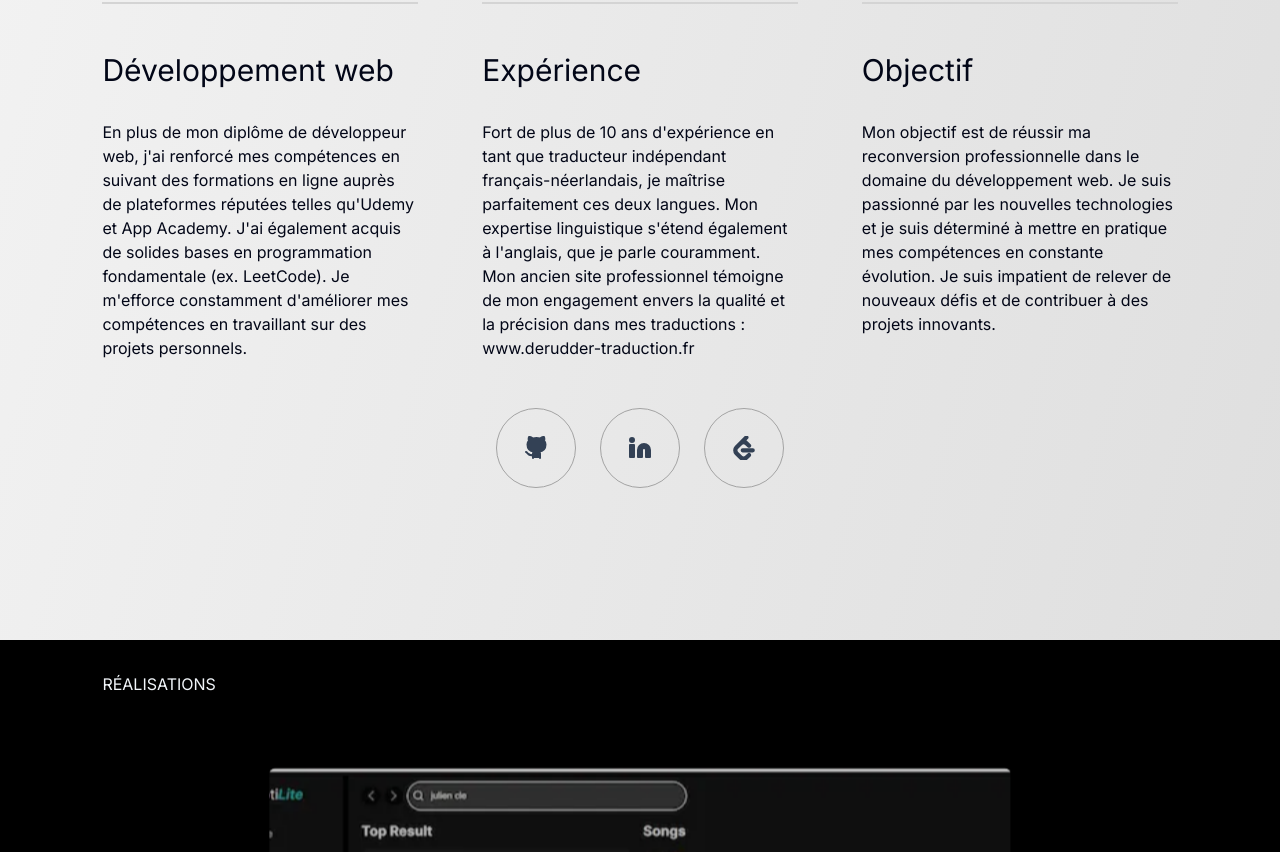
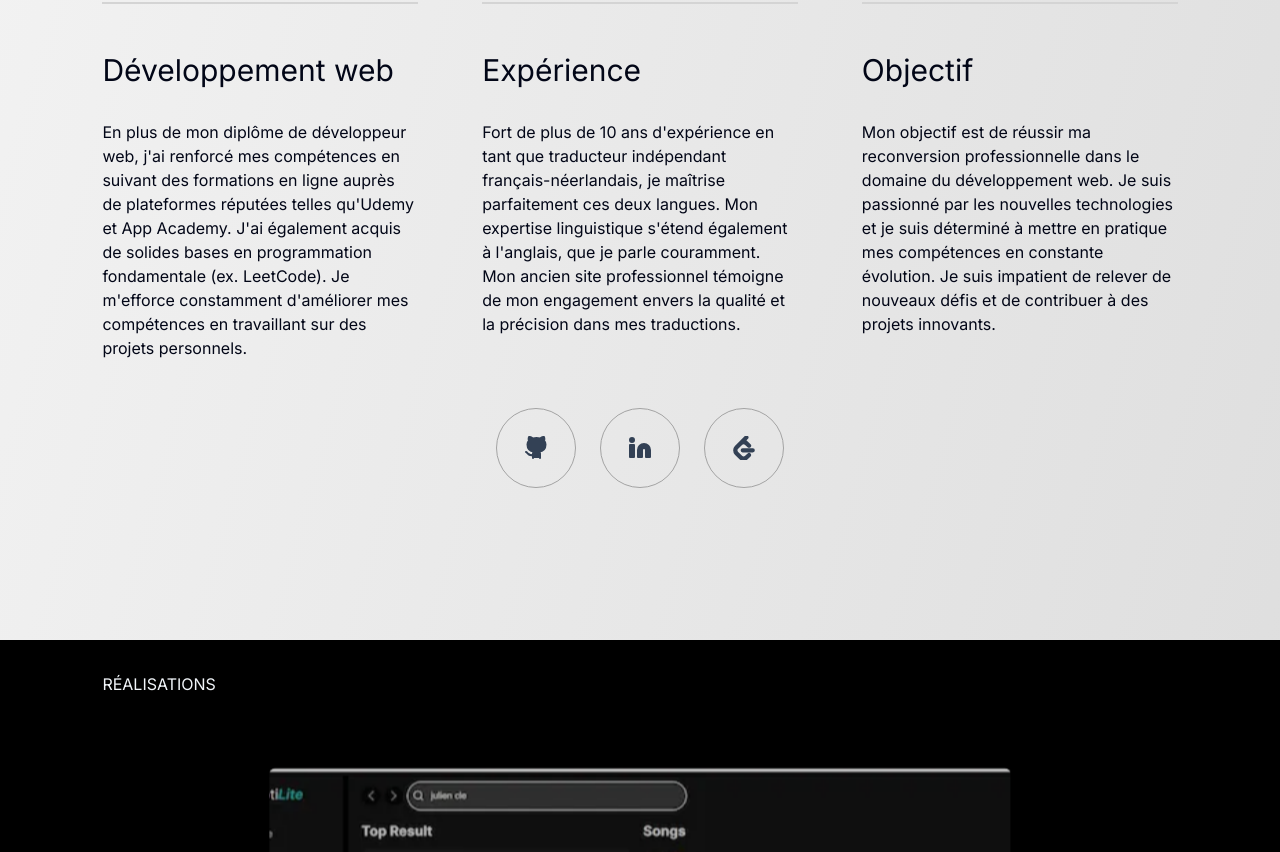
Before and after one commit to daniel-lou18/OC-projet8-portfolio, a React (Vite) app: page / in a window 1280 px wide. Shown: the part 960-1812 px from the top of the page. Built offline with nearby package versions, Linux system fonts and the light colour scheme.

Commit message:
Corriger lien vers mon ancien site professionnel

```diff
--- a/src/components/Summary/Card.tsx
+++ b/src/components/Summary/Card.tsx
@@ -18,16 +18,20 @@ function Card({ id, title, text }: CardProps) {
         <h4 className="pb-8 pt-12 text-3xl">{title}</h4>
       </Reveal>
       <Reveal>
-        <p className="text-base">{text}</p>
+        {id !== 2 && <p className="text-base">{text}</p>}
         {id === 2 && (
+          <p className="text-base">
+            {text.slice(0, text.indexOf("ancien site professionnel"))}
             <a
               target="_blank"
               href="https://www.derudder-traduction.fr"
               className="text-base hover:underline"
               aria-label="website Derudder Traduction"
             >
-            www.derudder-traduction.fr
+              ancien site professionnel
             </a>
+            {text.slice(text.indexOf(" témoigne"))}
+          </p>
         )}
       </Reveal>
     </article>
--- a/src/data/data.ts
+++ b/src/data/data.ts
@@ -38,7 +38,7 @@ export const cardsData = [
   {
     id: 2,
     title: "Expérience",
-    text: "Fort de plus de 10 ans d'expérience en tant que traducteur indépendant français-néerlandais, je maîtrise parfaitement ces deux langues. Mon expertise linguistique s'étend également à l'anglais, que je parle couramment. Mon ancien site professionnel témoigne de mon engagement envers la qualité et la précision dans mes traductions :",
+    text: "Fort de plus de 10 ans d'expérience en tant que traducteur indépendant français-néerlandais, je maîtrise parfaitement ces deux langues. Mon expertise linguistique s'étend également à l'anglais, que je parle couramment. Mon ancien site professionnel témoigne de mon engagement envers la qualité et la précision dans mes traductions.",
   },
   {
     id: 3,
```
Lines whose indentation alone changed are shown as unchanged.
